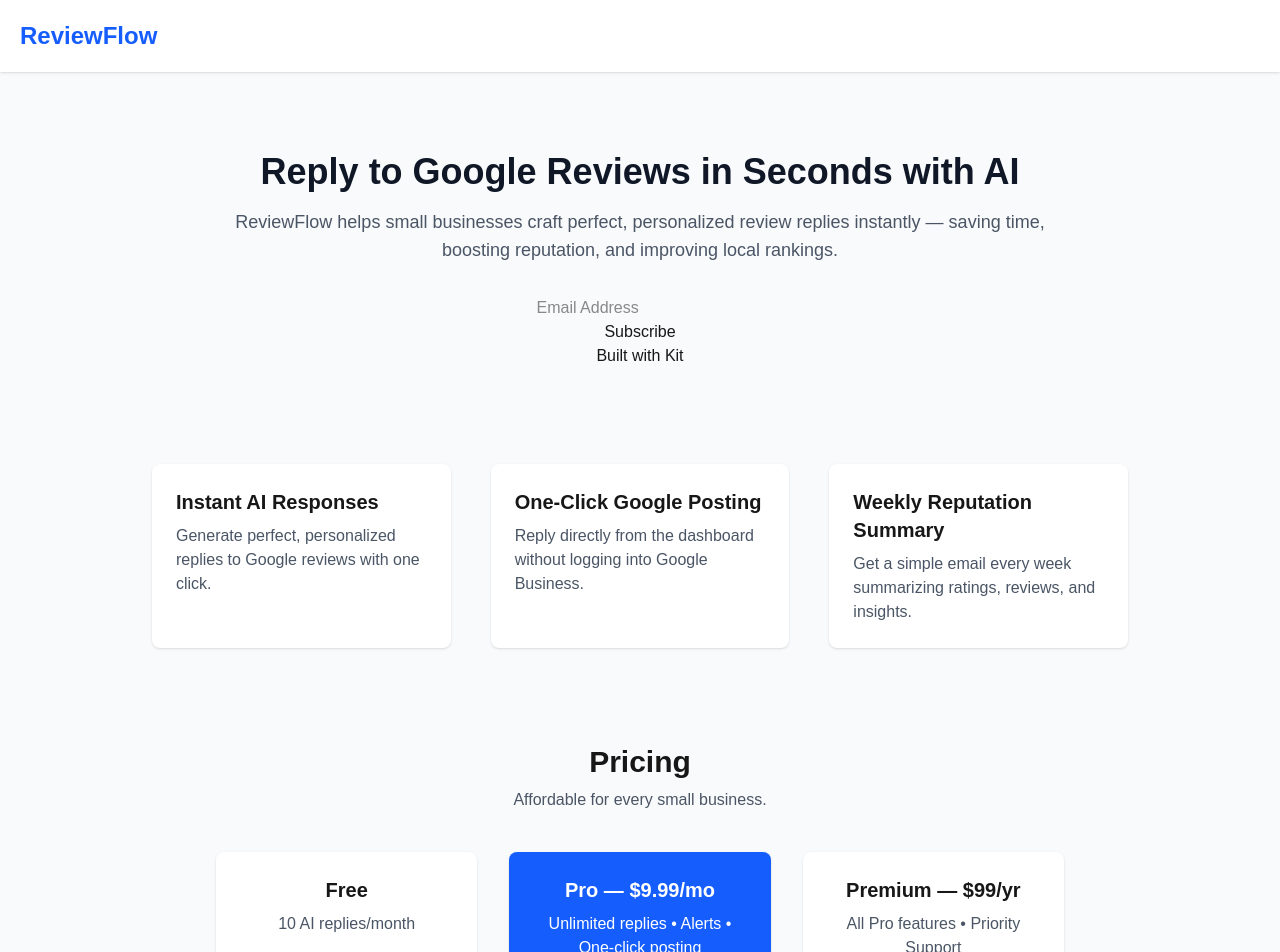
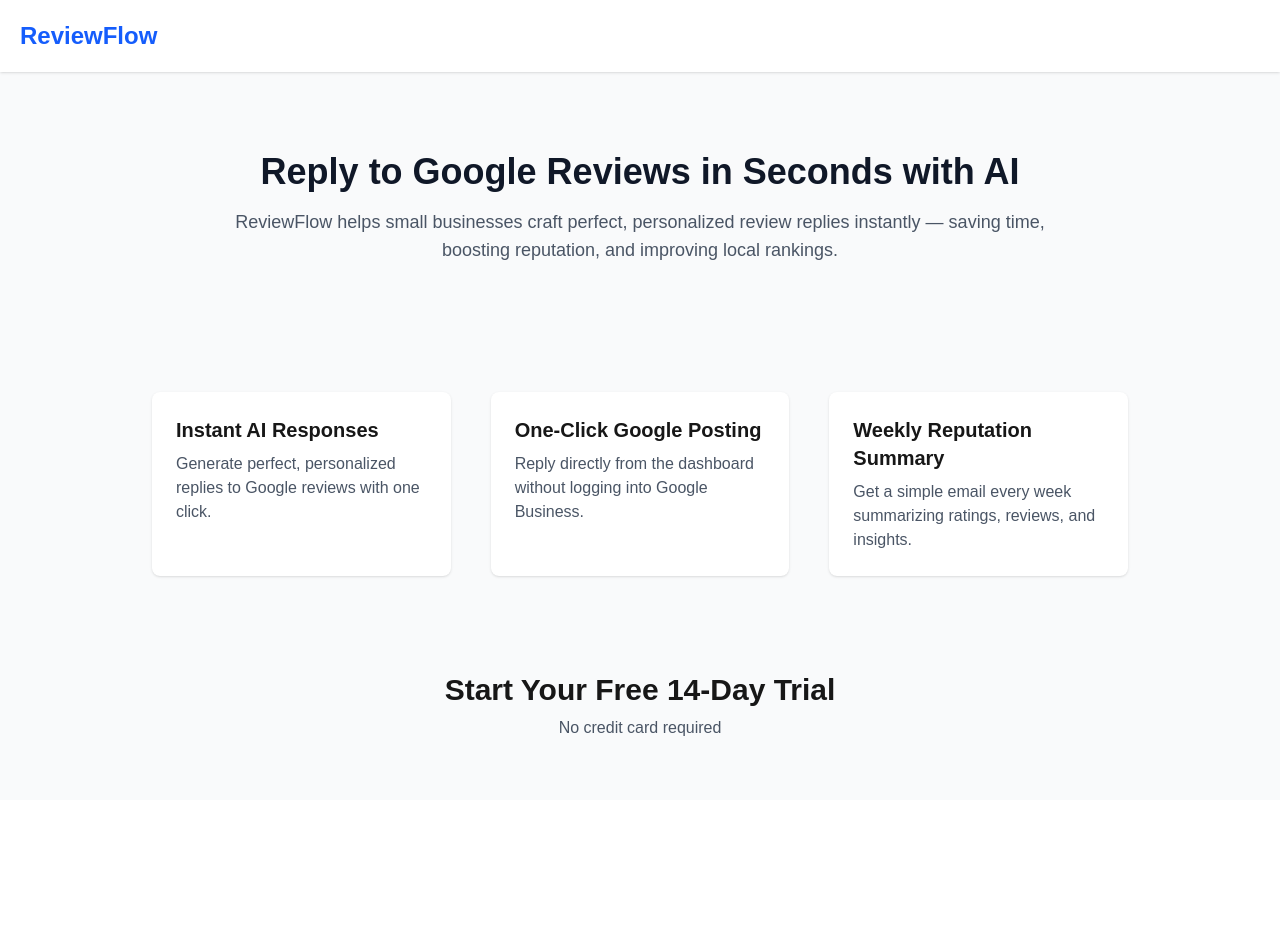
Before and after one commit to AmerC1990/reviewflow, a Next.js app: page / in a window 1280 px wide. Shown: the top 952 px of the page. After the commit the page ends 800 px from the top, so only its background shows below. Built offline with nearby package versions, Linux system fonts and the light colour scheme.

Commit message:
Switch to ConvertKit JS embed

```diff
--- a/pages/index.js
+++ b/pages/index.js
@@ -3,8 +3,10 @@
 export default function Home() {
   return (
     <div className="min-h-screen bg-gray-50">
+
+      {/* LOAD CONVERTKIT */}
       <Head>
-        <script src="https://f.convertkit.com/ckjs/ck.5.js"></script>
+        <script async src="https://f.convertkit.com/ckjs/ck.5.js"></script>
       </Head>
 
       {/* NAVBAR */}
@@ -22,47 +24,13 @@
           saving time, boosting reputation, and improving local rankings.
         </p>
 
-        {/* REAL CONVERTKIT FORM */}
+        {/* ConvertKit Form 1 */}
         <div className="mt-8 flex justify-center">
           <div
-            dangerouslySetInnerHTML={{
-              __html: `
-                <script src="https://f.convertkit.com/ckjs/ck.5.js"></script>
-                <form action="https://app.kit.com/forms/8801942/subscriptions"
-                  class="seva-form formkit-form"
-                  method="post"
-                  data-sv-form="8801942"
-                  data-uid="47a34e4c30"
-                  data-format="inline"
-                  data-version="5"
-                  data-options='{"version":"5"}'
-                >
-                  ${/* 👇 Your full embed code EXACTLY as provided */""}
-                  ${`<div data-style="clean">
-                      <ul class="formkit-alert formkit-alert-error" data-element="errors" data-group="alert"></ul>
-                      <div data-element="fields" data-stacked="false" class="seva-fields formkit-fields">
-                        <div class="formkit-field">
-                          <input class="formkit-input" name="email_address" aria-label="Email Address" placeholder="Email Address" required="" type="email">
-                        </div>
-                        <button data-element="submit" class="formkit-submit formkit-submit">
-                          <div class="formkit-spinner"><div></div><div></div><div></div></div>
-                          <span>Subscribe</span>
-                        </button>
-                      </div>
-                      <div class="formkit-powered-by-convertkit-container">
-                        <a href="https://kit.com/features/forms" data-element="powered-by" class="formkit-powered-by-convertkit" data-variant="dark" target="_blank" rel="nofollow">
-                          Built with Kit
-                        </a>
-                      </div>
-                    </div>
-                    <style>
-                      ${/* Paste the ENTIRE <style> block exactly as provided */""}
-                      ${`/* Full ConvertKit style copied from your embed */`}
-                    </style>`}
-                </form>
-              `,
-            }}
-          />
+            className="ck-form-container"
+            data-ck-version="5"
+            data-ck-form="8801942"
+          ></div>
         </div>
       </section>
 
@@ -90,28 +58,20 @@
         </div>
       </section>
 
-      {/* PRICING */}
-      <section className="max-w-4xl mx-auto mt-24 px-6 text-center">
-        <h3 className="text-3xl font-bold">Pricing</h3>
-        <p className="text-gray-600 mt-2">Affordable for every small business.</p>
+      {/* CTA SECTION WITH FORM 2 */}
+      <section className="mt-24 mb-20 text-center">
+        <h3 className="text-3xl font-bold">Start Your Free 14-Day Trial</h3>
+        <p className="text-gray-600 mt-2">No credit card required</p>
 
-        <div className="mt-10 grid md:grid-cols-3 gap-8">
-          <div className="p-6 bg-white rounded-lg shadow">
-            <h4 className="text-xl font-bold">Free</h4>
-            <p className="mt-2 text-gray-600">10 AI replies/month</p>
-          </div>
-
-          <div className="p-6 bg-blue-600 text-white rounded-lg shadow">
-            <h4 className="text-xl font-bold">Pro — $9.99/mo</h4>
-            <p className="mt-2">Unlimited replies • Alerts • One-click posting</p>
-          </div>
-
-          <div className="p-6 bg-white rounded-lg shadow">
-            <h4 className="text-xl font-bold">Premium — $99/yr</h4>
-            <p className="mt-2 text-gray-600">All Pro features • Priority Support</p>
-          </div>
+        <div className="mt-6 flex justify-center">
+          <div
+            className="ck-form-container"
+            data-ck-version="5"
+            data-ck-form="8801942"
+          ></div>
         </div>
       </section>
+
     </div>
   );
 }
```
